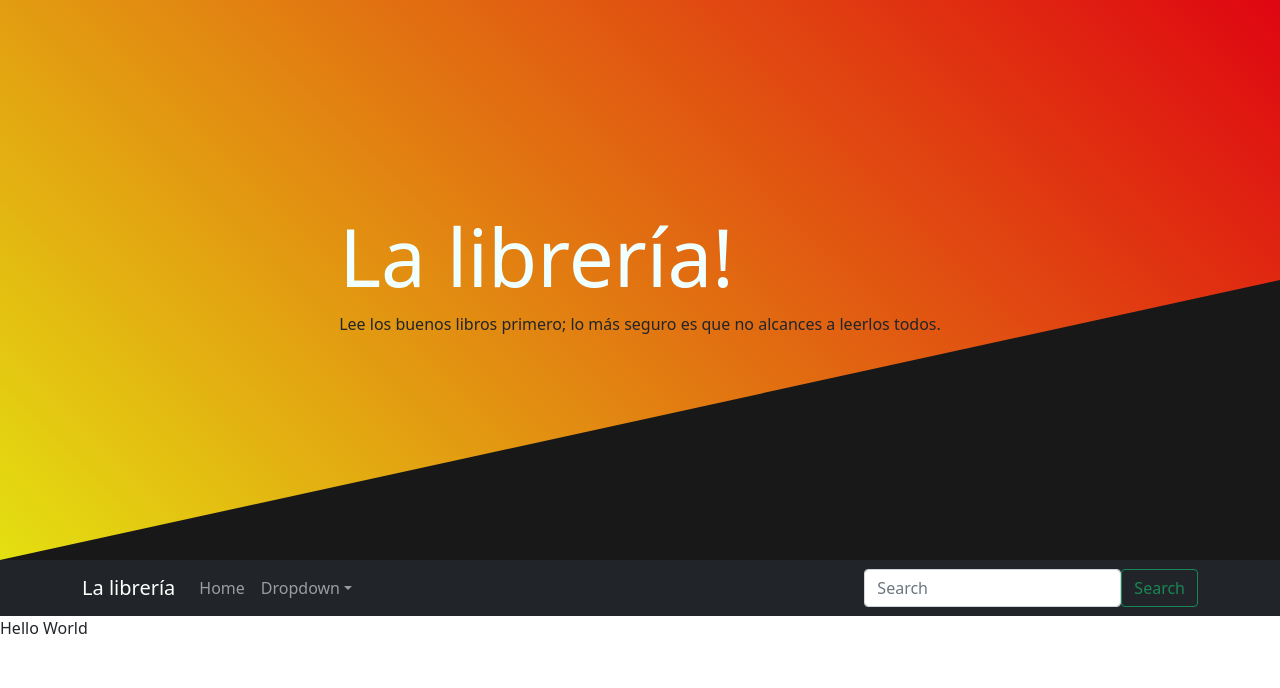
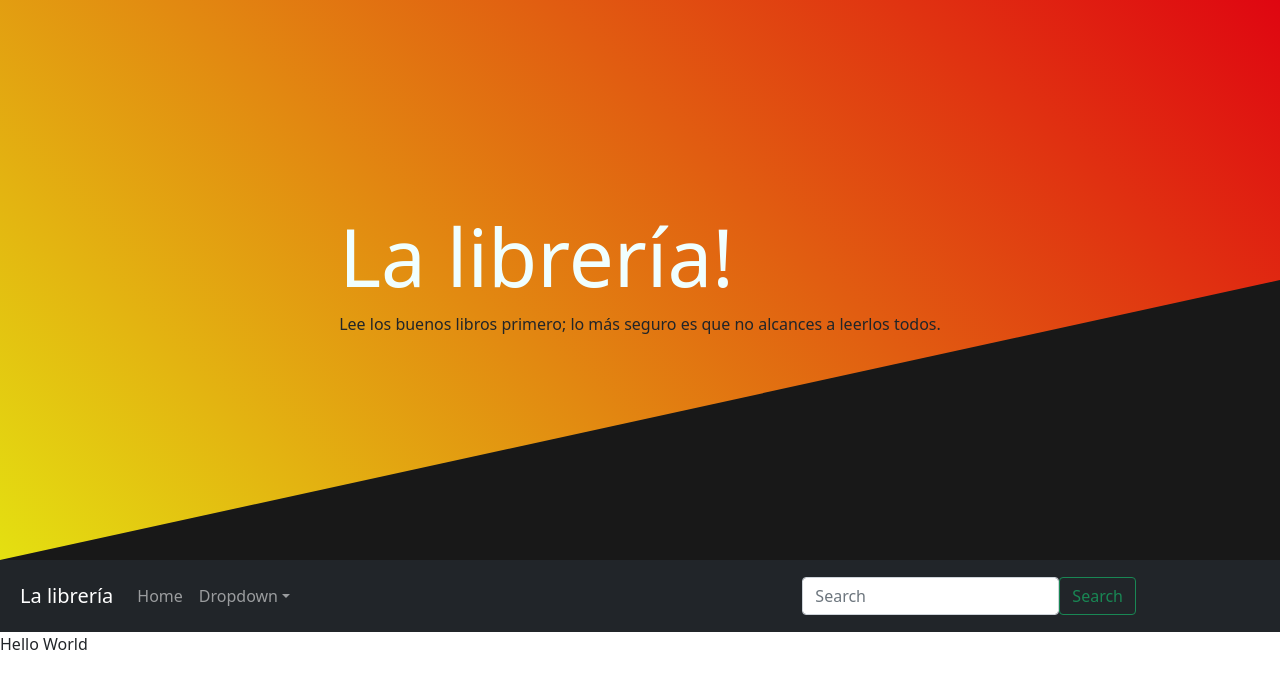
Before and after one commit to ConstanzaCanet/reactjs-Carnet, a React (Create React App) app: page / in a window 1280 px wide. Shown: the top 688 px of the page. Built offline with nearby package versions, Linux system fonts and the light colour scheme.

Commit message:
navBar commit

```diff
--- a/src/components/NavBar.js
+++ b/src/components/NavBar.js
@@ -13,7 +13,7 @@ export const NavBar = () => {
 
             </section>
           <Navbar collapseOnSelect expand="lg" bg="dark" variant="dark">
-            <Container>
+            <Container  className='m-2'>
                 <Navbar.Brand href="#home">La librería</Navbar.Brand>
                 <Navbar.Toggle aria-controls="responsive-navbar-nav" />
                     <Navbar.Collapse id="responsive-navbar-nav">
@@ -33,7 +33,7 @@ export const NavBar = () => {
                          <FormControl
                           type="search"
                           placeholder="Search"
-                          className="mr-2"
+                          className="mr-0"
                           aria-label="Search"
                           />
                          <Button variant="outline-success">Search</Button>
```
